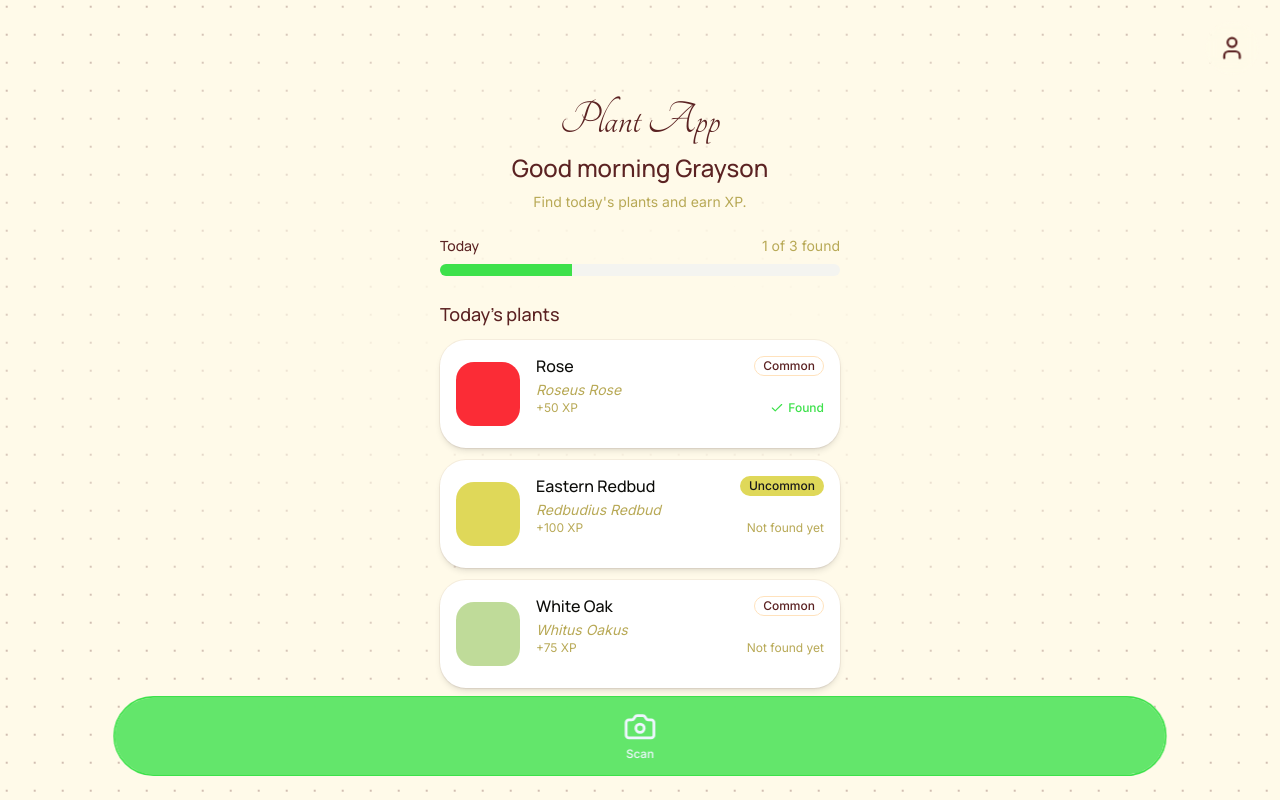
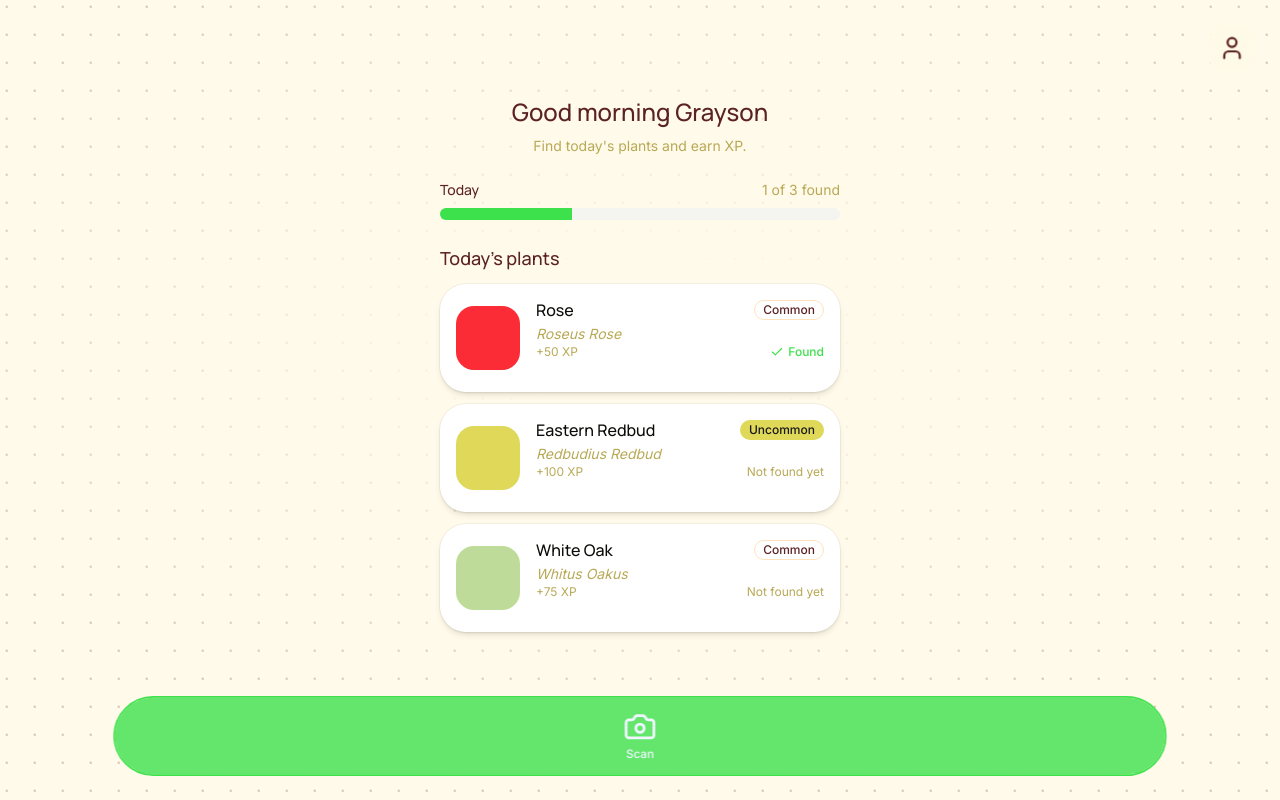
Before and after one commit to graysonrie/CapstoneApp, a Next.js app in the folder capstone/: page /home in a window 1280 px wide. Built offline with nearby package versions, Linux system fonts and the light colour scheme.

Commit message:
does this work

```diff
--- a/capstone/src/app/home/page.tsx
+++ b/capstone/src/app/home/page.tsx
@@ -72,9 +72,7 @@ export default function HomePage() {
         transition={TRANSITION1}
       >
         <header className="flex flex-col items-center gap-2 text-center">
-          <p className="font-brand text-5xl leading-none text-foreground">
-            Plant App
-          </p>
+          {/* maybe like a picture of the mascot or something could go here*/}
           <h1 className="font-heading text-2xl font-medium">
             Good morning {firstName}
           </h1>
```
Also changed, not shown: 1 other file (tests, documents, lock files or other folders).
